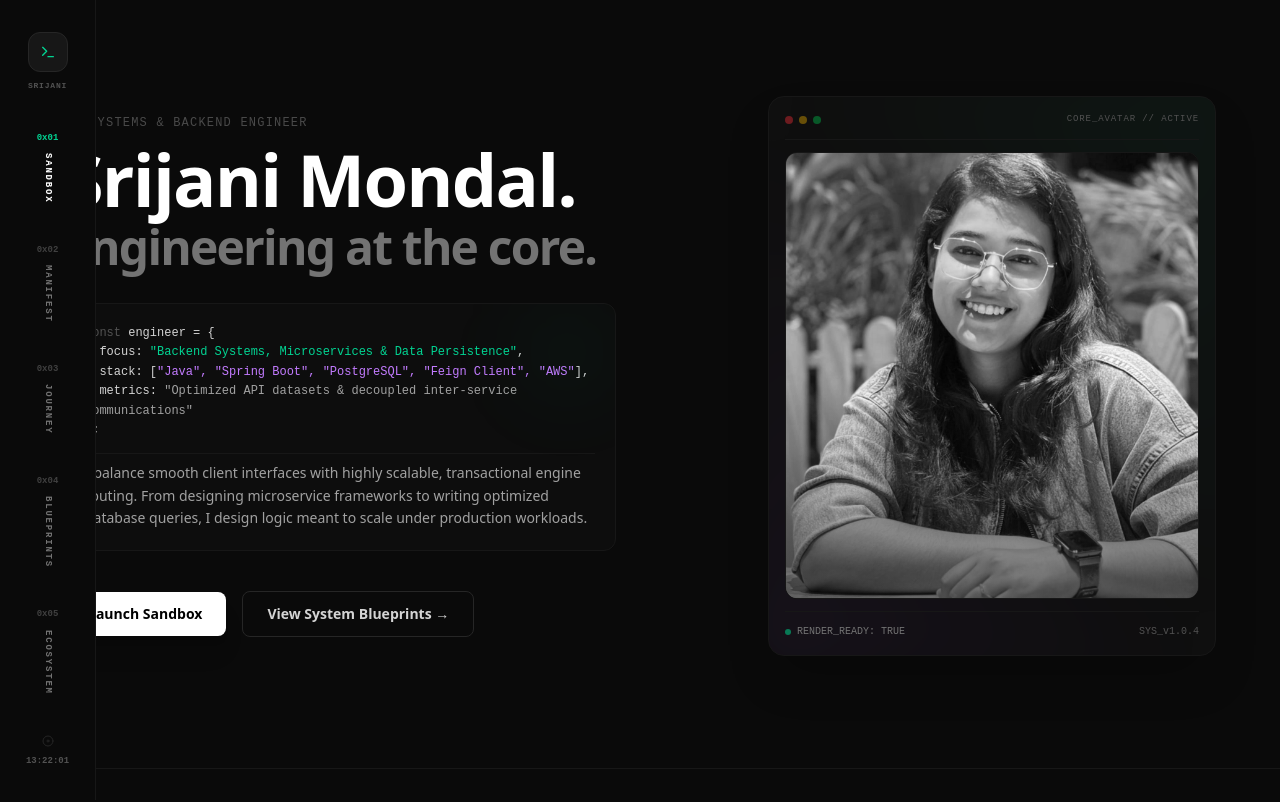
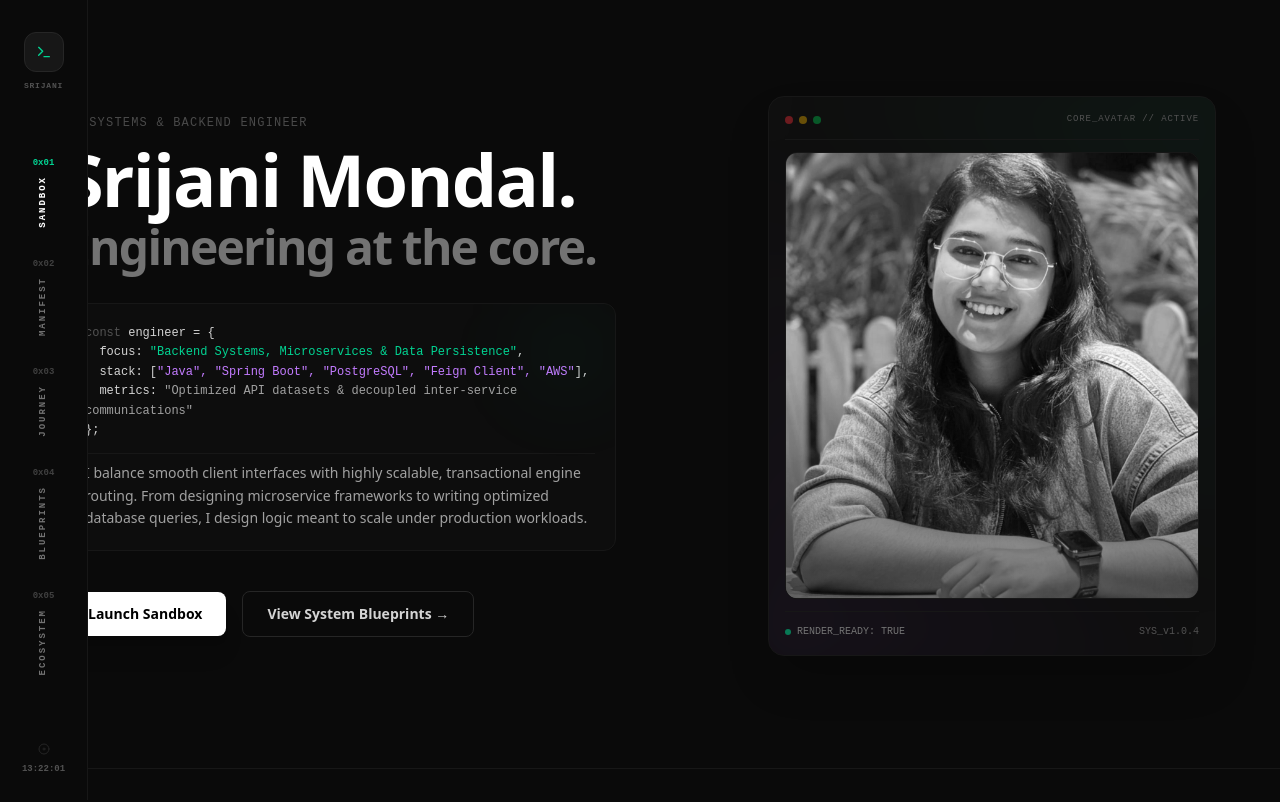
Before and after one commit to MakeItTimeless/portfolio-engine, a Next.js app: page / in a window 1280 px wide. Shown: the top 802 px of the page. Built offline with nearby package versions, Linux system fonts and the light colour scheme.

Commit message:
Update nav bar again

```diff
--- a/src/components/Navbar.js
+++ b/src/components/Navbar.js
@@ -1,4 +1,5 @@
 'use client';
+
 import { useState, useEffect } from 'react';
 import { Terminal, Layers, Disc } from 'lucide-react';
 
@@ -6,7 +7,7 @@ export default function Navbar() {
   const [activeSection, setActiveSection] = useState('playground');
   const [systemTime, setSystemTime] = useState('00:00:00');
 
-  // 1. Logic to track active section based on scroll
+  // Track active section
   useEffect(() => {
     const observer = new IntersectionObserver(
       (entries) => {
@@ -16,24 +17,31 @@ export default function Navbar() {
           }
         });
       },
-      { threshold: 0.6 } // Adjust based on when you want the nav to switch
+      {
+        threshold: 0.6,
+      }
     );
 
-    document.querySelectorAll('section, div[id]').forEach((section) => {
+    const sections = document.querySelectorAll('section, div[id]');
+
+    sections.forEach((section) => {
       observer.observe(section);
     });
 
     return () => observer.disconnect();
   }, []);
 
-  // 2. Clock logic
+  // Clock logic
   useEffect(() => {
     const updateClock = () => {
       const now = new Date();
       setSystemTime(now.toTimeString().split(' ')[0]);
     };
+
     updateClock();
+
     const interval = setInterval(updateClock, 1000);
+
     return () => clearInterval(interval);
   }, []);
 
@@ -42,51 +50,107 @@ export default function Navbar() {
     { id: 'dependencies', label: 'MANIFEST', code: '0x02' },
     { id: 'story', label: 'JOURNEY', code: '0x03' },
     { id: 'projects', label: 'BLUEPRINTS', code: '0x04' },
-    { id: 'activities', label: 'ECOSYSTEM', code: '0x05' }
+    { id: 'activities', label: 'ECOSYSTEM', code: '0x05' },
   ];
 
   const handleScrollTo = (id) => {
     const element = document.getElementById(id);
-    if (element) element.scrollIntoView({ behavior: 'smooth' });
+
+    if (element) {
+      element.scrollIntoView({
+        behavior: 'smooth',
+      });
+    }
   };
 
   return (
     <>
-      <aside className="hidden lg:flex fixed top-0 left-0 h-screen w-24 bg-neutral-950 border-r border-neutral-900 z-50 flex-col justify-between items-center py-8 font-mono select-none">
-        <div onClick={() => window.scrollTo({ top: 0, behavior: 'smooth' })} className="cursor-pointer flex flex-col items-center gap-1">
+      {/* DESKTOP SIDEBAR */}
+      <aside className="hidden lg:flex fixed top-0 left-0 h-screen w-[88px] bg-neutral-950 border-r border-neutral-900 z-50 flex-col items-center font-mono select-none">
+
+        {/* TOP LOGO */}
+        <div className="pt-8 flex flex-col items-center">
+          <div
+            onClick={() =>
+              window.scrollTo({
+                top: 0,
+                behavior: 'smooth',
+              })
+            }
+            className="cursor-pointer flex flex-col items-center gap-1"
+          >
             <div className="w-10 h-10 rounded-xl bg-neutral-900 border border-neutral-800 flex items-center justify-center">
               <Terminal className="w-4 h-4 text-emerald-400" />
             </div>
-          <span className="text-[8px] tracking-widest text-neutral-600 uppercase font-bold mt-1">SRIJANI</span>
+
+            <span className="text-[8px] tracking-widest text-neutral-600 uppercase font-bold mt-1">
+              SRIJANI
+            </span>
+          </div>
         </div>
 
-        <div className="flex flex-col gap-6">
+        {/* CENTER NAVIGATION */}
+        <div className="flex-1 flex items-center justify-center w-full">
+          <div className="flex flex-col items-center gap-8">
             {navLinks.map((link) => (
-            <button key={link.id} onClick={() => handleScrollTo(link.id)} className="group relative flex flex-col items-center py-2 px-1">
-              <span className={`text-[9px] font-bold ${activeSection === link.id ? 'text-emerald-400' : 'text-neutral-700'}`}>{link.code}</span>
-              <span className={`text-[9px] tracking-[0.2em] uppercase font-bold mt-2 whitespace-nowrap [writing-mode:vertical-lr] ${activeSection === link.id ? 'text-white' : 'text-neutral-500'}`}>
+              <button
+                key={link.id}
+                onClick={() => handleScrollTo(link.id)}
+                className="group flex flex-col items-center"
+              >
+                {/* CODE */}
+                <span
+                  className={`text-[9px] font-bold leading-none transition-colors duration-300 ${
+                    activeSection === link.id
+                      ? 'text-emerald-400'
+                      : 'text-neutral-700'
+                  }`}
+                >
+                  {link.code}
+                </span>
+
+                {/* VERTICAL LABEL */}
+                <span
+                  className={`text-[9px] tracking-[0.22em] uppercase font-bold mt-2 whitespace-nowrap [writing-mode:vertical-lr] rotate-180 leading-none transition-colors duration-300 ${
+                    activeSection === link.id
+                      ? 'text-white'
+                      : 'text-neutral-500'
+                  }`}
+                >
                   {link.label}
                 </span>
               </button>
             ))}
           </div>
+        </div>
 
-        <div className="flex flex-col items-center gap-2 text-neutral-600 text-[9px]">
+        {/* BOTTOM CLOCK */}
+        <div className="pb-6 flex flex-col items-center gap-2 text-neutral-600 text-[9px]">
           <Disc className="w-3 h-3 text-neutral-800 animate-spin" />
-          <span className="font-bold tabular-nums">{systemTime}</span>
+
+          <span className="font-bold tabular-nums">
+            {systemTime}
+          </span>
         </div>
       </aside>
 
-      {/* Mobile Dock remains same */}
+      {/* MOBILE DOCK */}
       <div className="lg:hidden fixed bottom-4 left-4 right-4 h-14 bg-neutral-950/90 backdrop-blur-xl border border-neutral-800 rounded-xl z-[100] shadow-2xl flex items-center justify-around px-2 font-mono select-none">
         {navLinks.map((link) => (
           <button
             key={link.id}
             onClick={() => handleScrollTo(link.id)}
-            className={`flex flex-col items-center justify-center p-1 rounded-lg flex-1 ${activeSection === link.id ? 'text-emerald-400' : 'text-neutral-600'}`}
+            className={`flex flex-col items-center justify-center p-1 rounded-lg flex-1 transition-colors duration-300 ${
+              activeSection === link.id
+                ? 'text-emerald-400'
+                : 'text-neutral-600'
+            }`}
           >
             <Layers className="w-3.5 h-3.5 mb-0.5" />
-            <span className="text-[7px] font-black tracking-tighter truncate max-w-[40px]">{link.label.split(' ')[0]}</span>
+
+            <span className="text-[7px] font-black tracking-tighter truncate max-w-[40px]">
+              {link.label.split(' ')[0]}
+            </span>
           </button>
         ))}
       </div>
```
Lines whose indentation alone changed are shown as unchanged.
